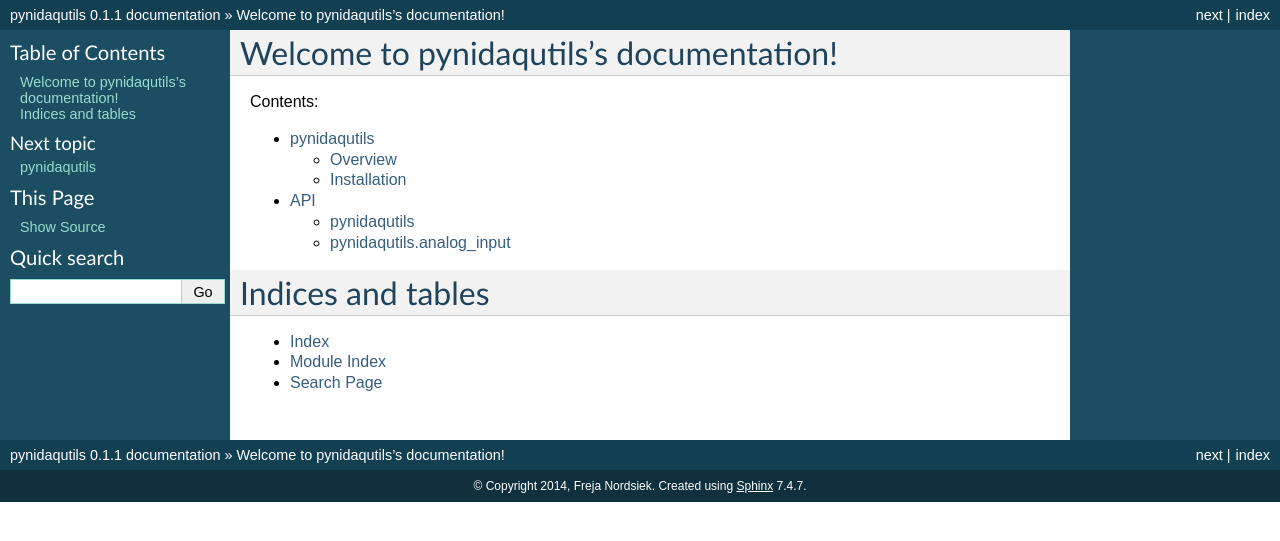
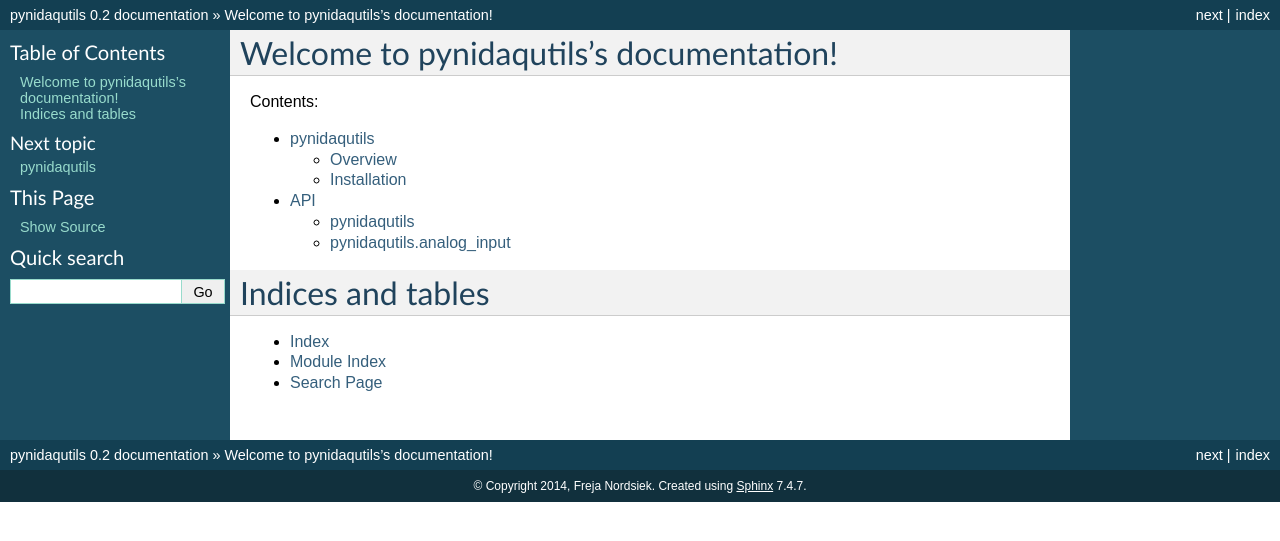
Before and after one commit to frejanordsiek/pynidaqutils, a Sphinx documentation site: the page built from doc/source/index.rst, in a window 1280 px wide. Shown: the top 541 px of the page. Built offline with Sphinx 7.4.7, drawn with Linux system fonts in a browser that asks for light colours.

Commit message:
Updated version in documentation.

```diff
--- a/doc/source/conf.py
+++ b/doc/source/conf.py
@@ -63,9 +63,9 @@ copyright = '2014, Freja Nordsiek'
 # built documents.
 #
 # The short X.Y version.
-version = '0.1.1'
+version = '0.2'
 # The full version, including alpha/beta/rc tags.
-release = '0.1.1'
+release = '0.2'
 
 # The language for content autogenerated by Sphinx. Refer to documentation
 # for a list of supported languages.
```
